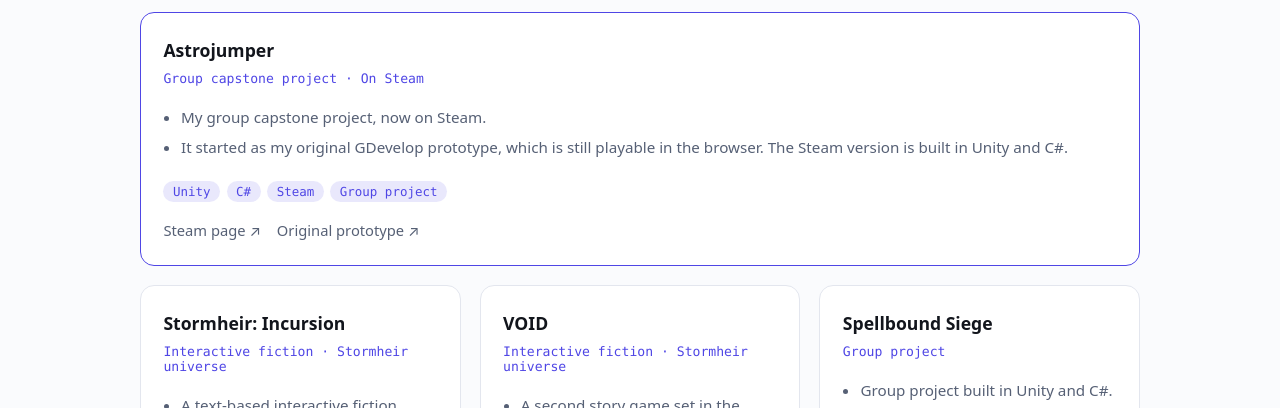
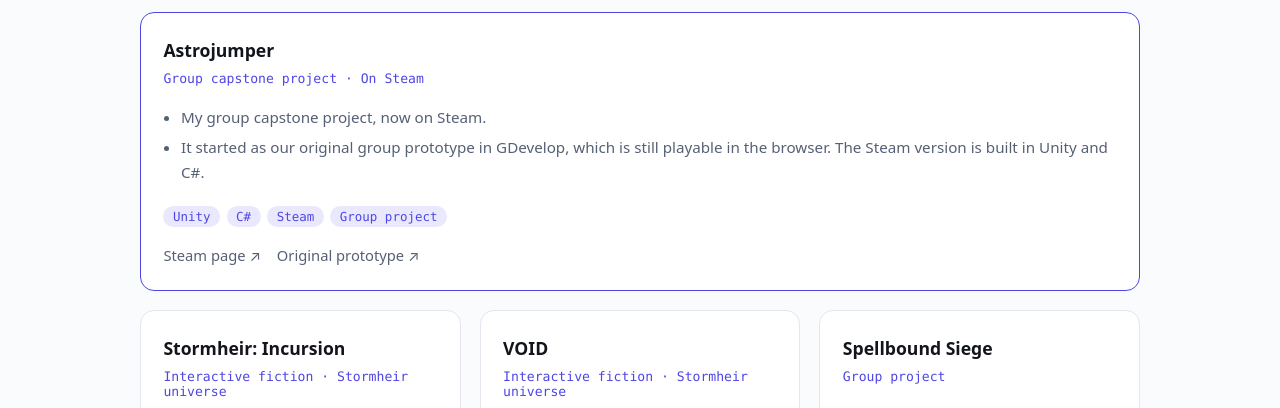
Before and after one commit to nmakranyi5/nmakranyi5.github.io, a plain HTML site: page games.html in a window 1280 px wide. Shown: the part 692-1100 px from the top of the page. Drawn offline with Linux system fonts and the light colour scheme.

Commit message:
Mark Astrojumper prototype as a group project
Co-Authored-By: Claude Sonnet 5.5 <noreply@anthropic.com>
Claude-Session: https://claude.ai/code/session_01AXT9FKPmvmV5mYgbRyiXpm

```diff
--- a/games.html
+++ b/games.html
@@ -38,7 +38,7 @@
       <div class="grid">
         <article class="card reveal feat">
           <h3>Astrojumper</h3><span class="when">Group capstone project · On Steam</span>
-          <ul class="bul"><li>My group capstone project, now on Steam.</li><li>It started as my original GDevelop prototype, which is still playable in the browser. The Steam version is built in Unity and C#.</li></ul>
+          <ul class="bul"><li>My group capstone project, now on Steam.</li><li>It started as our original group prototype in GDevelop, which is still playable in the browser. The Steam version is built in Unity and C#.</li></ul>
           <ul class="tags"><li>Unity</li><li>C#</li><li>Steam</li><li>Group project</li></ul>
           <div class="links"><a href="https://store.steampowered.com/app/4700910/Astrojumper/" rel="noopener">Steam page ↗</a><a href="https://games.gdevelop-app.com/game-c05f5fa5-5271-40f2-9bf3-189c58e451dd/index.html" rel="noopener">Original prototype ↗</a></div>
         </article>
```
